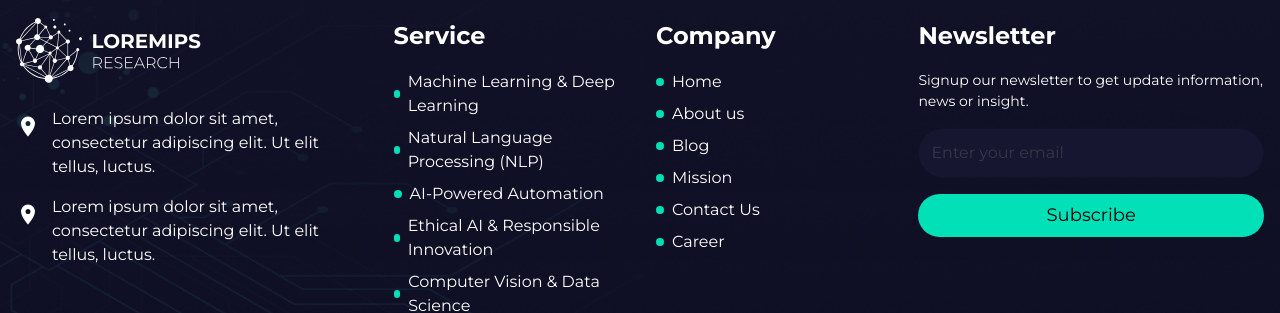
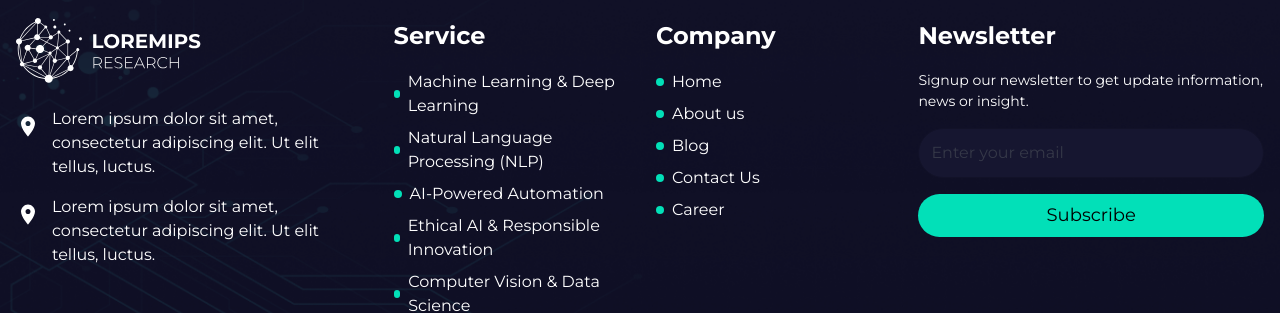
Before and after one commit to muaazkasbati/ai-research, a Next.js app: page / in a window 1280 px wide. Shown: the part 3815-4128 px from the top of the page. Built offline with nearby package versions, Linux system fonts and the light colour scheme.

Commit message:
first commit45

```diff
--- a/src/components/Footer.jsx
+++ b/src/components/Footer.jsx
@@ -164,7 +164,7 @@ const Footer = () => {
                                 { name: "Home", link: "/" },
                                 { name: "About us", link: "/about" },
                                 { name: "Blog", link: "/blogs" },
-                                { name: "Mission", link: "/mission" },
+                                // { name: "Mission", link: "/mission" },
                                 { name: "Contact Us", link: "/contact" },
                                 { name: "Career", link: "/career" }
                             ].map((item, index) => (
```
